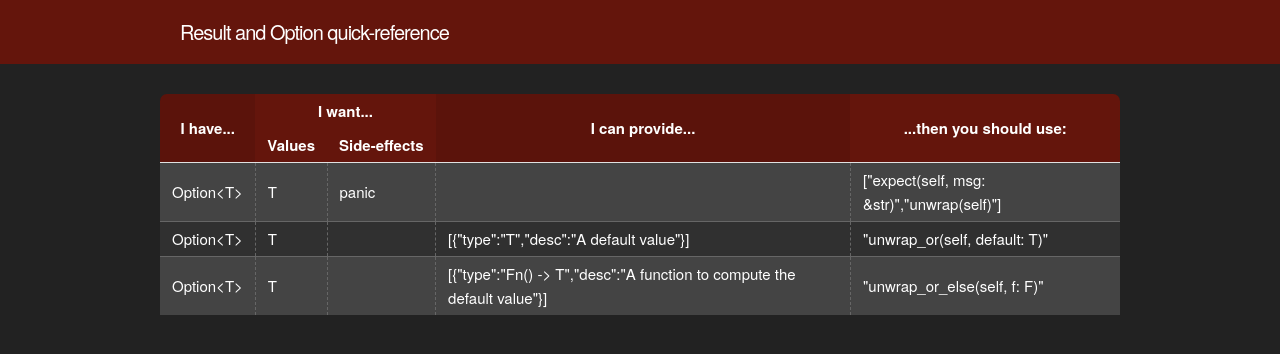
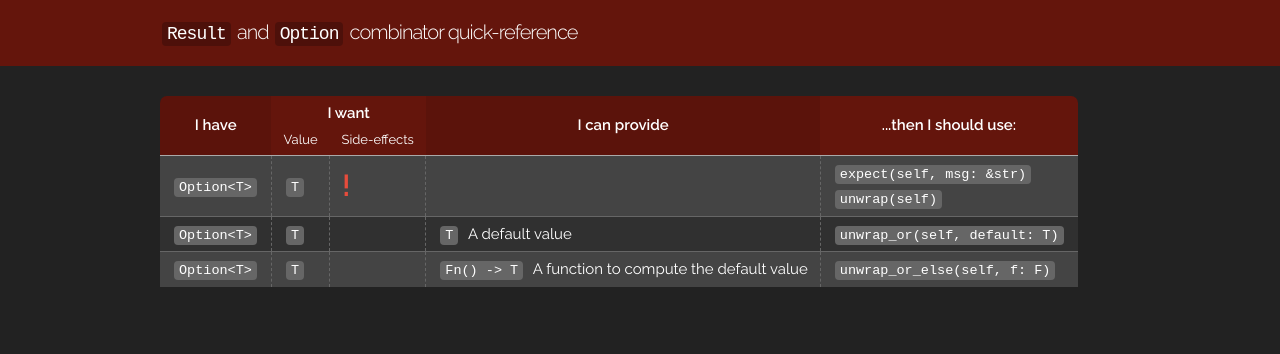
Before and after one commit to WasabiFan/combinator-quick-reference, a Gatsby site: page / in a window 1280 px wide. Built offline with nearby package versions, Linux system fonts and the light colour scheme; Gatsby itself is replaced by a stand-in of ours.

Commit message:
Core table content layout logic

```diff
--- a/src/components/layout.tsx
+++ b/src/components/layout.tsx
@@ -5,7 +5,8 @@ import SEO from "./seo";
 
 import "../../styles/normalize.css";
 import "../../styles/skeleton.css";
-import "../../styles/styles.scss";
+import "../../styles/page.scss";
+import "../../styles/content.scss";
 
 const Layout = ({ children }: { children: any }) => {
     return (
@@ -14,7 +15,7 @@ const Layout = ({ children }: { children: any }) => {
             <div id="header-bg">
                 <div className="section">
                     <div className="container">
-                        <h1>Result and Option quick-reference</h1>
+                        <h1><code>Result</code> and <code>Option</code> combinator quick-reference</h1>
                     </div>
                 </div>
             </div>
--- a/src/pages/index.tsx
+++ b/src/pages/index.tsx
@@ -36,13 +36,44 @@ interface TableRowProps {
     entry: Combinator
 }
 
-function TableRow({entry}: TableRowProps): JSX.Element {
+interface GivenProps {
+    value: Given
+}
+
+interface CandidateProps {
+    fn: string
+}
+
+interface CandidateListProps {
+    fns: string | string[]
+}
+
+function Given({ value }: GivenProps): JSX.Element {
+    return <span className="given-container">
+        <code>{value.type}</code>
+        <span className="given-desc">{value.desc}</span>
+    </span>
+}
+
+function Candidate({ fn }: CandidateProps): JSX.Element {
+    return <div><code>{fn}</code></div>
+}
+
+function CandidateList({ fns }: CandidateListProps): JSX.Element {
+    if (Array.isArray(fns)) {
+        return <>{fns.map(c => <Candidate fn={c}/>)}</>
+    } else {
+        return <Candidate fn={fns}/>;
+    }
+}
+
+function TableRow({ entry }: TableRowProps): JSX.Element {
     return <tr>
-        <td>{entry.have}</td>
-        <td>{entry.want}</td>
-        <td>{entry.panics ? "panic" : "" }</td>
-        <td>{JSON.stringify(entry.given)}</td>
-        <td>{JSON.stringify(entry.candidates)}</td>
+        <td><code>{entry.have}</code></td>
+        <td><code>{entry.want}</code></td>
+        <td>{entry.panics ? <span className="panic"/> : "" }</td>
+        <td>{(entry.given || []).map(g => <Given value={g} />)}</td>
+        <td><CandidateList fns={entry.candidates} /></td>
     </tr>
 }
 
@@ -51,13 +82,13 @@ export default function Home() {
         <Layout>
             <table className="combinator-table">
                 <tr>
-                    <th rowSpan={2}>I have...</th>
-                    <th id="want-header" colSpan={2}>I want...</th>
-                    <th rowSpan={2}>I can provide...</th>
-                    <th rowSpan={2}>...then you should use:</th>
+                    <th rowSpan={2}>I have</th>
+                    <th id="want-header" colSpan={2}>I want</th>
+                    <th rowSpan={2}>I can provide</th>
+                    <th rowSpan={2}>...then I should use:</th>
                 </tr>
                 <tr>
-                    <th className="want-subheader">Values</th>
+                    <th className="want-subheader">Value</th>
                     <th className="want-subheader">Side-effects</th>
                 </tr>
                 { APP_DATA.entries.map(e => <TableRow entry={e}/>) }
--- /dev/null
+++ b/styles/content.scss
@@ -0,0 +1,19 @@
+$danger: #e74c3c;
+
+code {
+    background: #666;
+    border: none;
+}
+
+.panic::after {
+    content: "!";
+    font-weight: bolder;
+    font-size: 3rem;
+    color: $danger;
+}
+
+.given-container {
+    .given-desc {
+        margin-left: 0.5em;
+    }
+}
--- a/styles/styles.scss
+++ b/styles/page.scss
@@ -1,3 +1,5 @@
+@import url('https://fonts.googleapis.com/css?family=Raleway:400,300,600');
+
 $theme: darken(#e74c3c, 35%);
 
 body {
@@ -11,7 +13,13 @@ h1 {
 #header-bg {
     h1 {
         padding: 1em;
-        margin: 0
+        margin: 0;
+        padding-left: 0px;
+
+        code {
+            font-family: monospace;
+            background-color: darken($theme, 5%);
+        }
     }
     color: #fff;
     background-color: $theme;
@@ -26,8 +34,14 @@ h1 {
         padding: 5px 12px;
     }
 
-    tr:nth-child(1) {
-        border-color: #fff;
+    th {
+        font-weight: bold;
+        border-bottom: solid 1px #aaa;
+    }
+
+    th.want-subheader {
+        font-weight: normal;
+        font-size: small;
     }
 
     td:not(:nth-child(1)) {
@@ -80,5 +94,6 @@ h1 {
 
     #want-header {
         border: none;
+        padding-bottom: 0;
     }
 }
```
